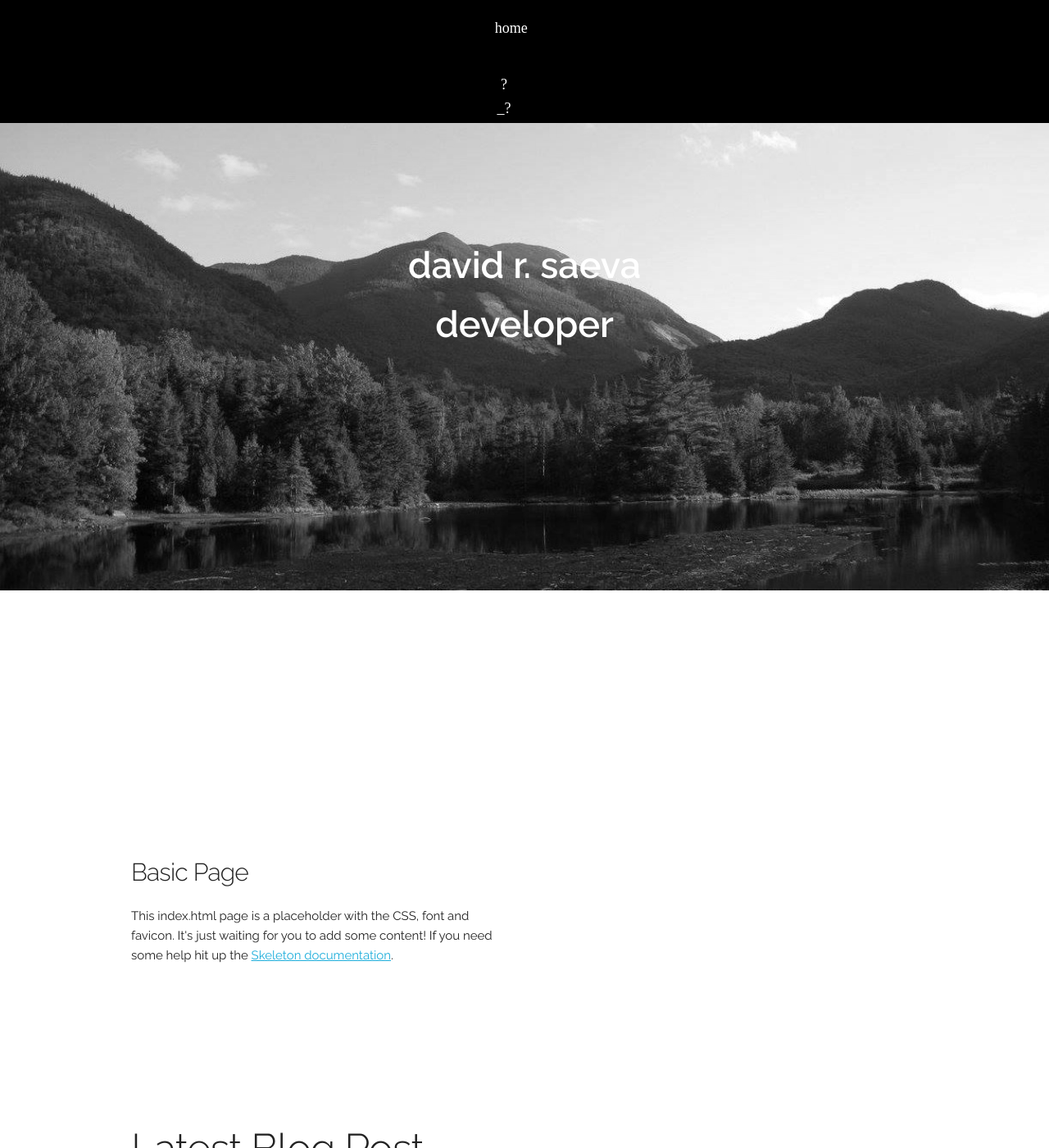
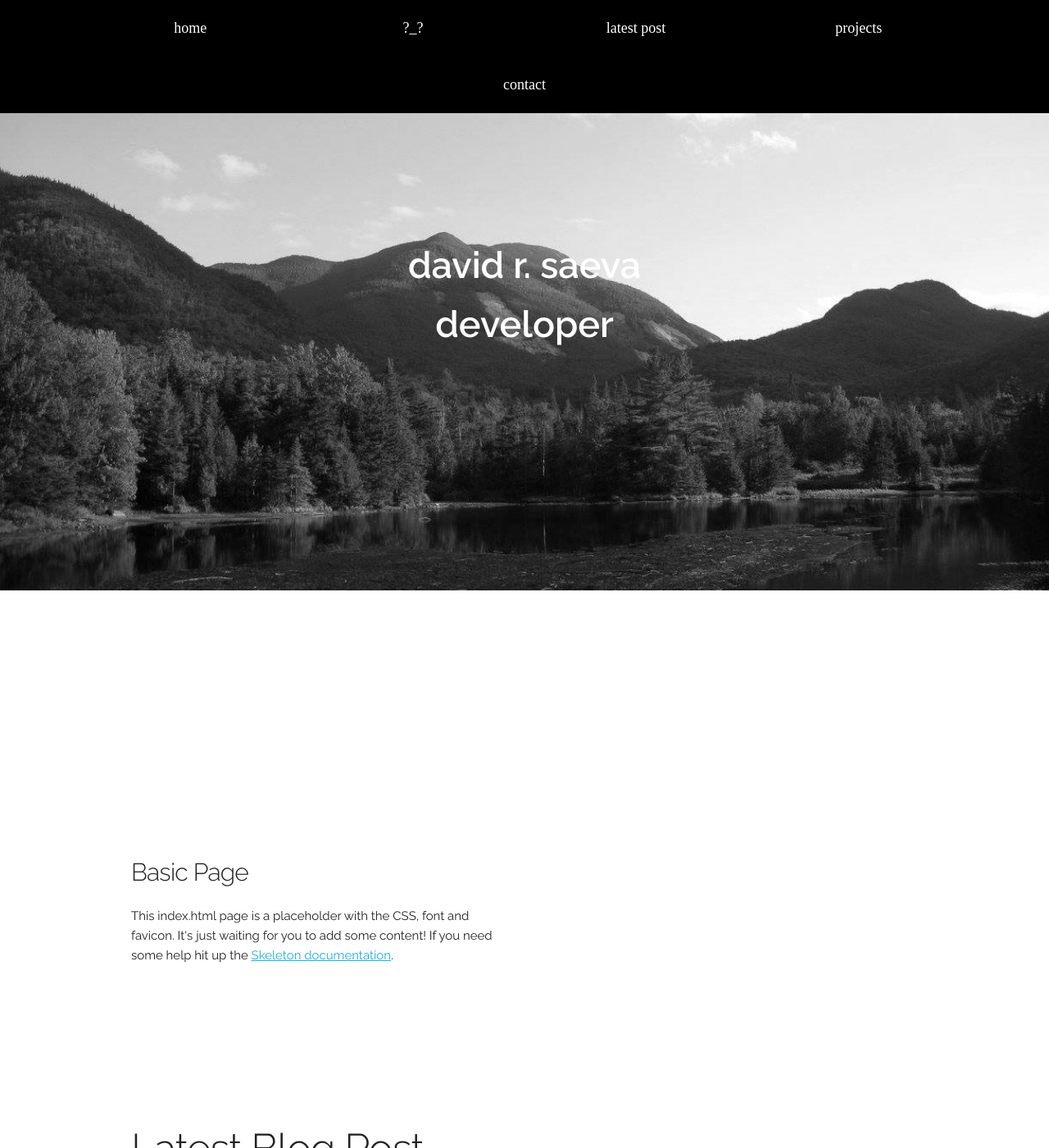
Before and after one commit to drsaeva/drsaeva.github.io, a Jekyll site: the page temp.html, which Jekyll copies as it is, in a window 1280 px wide and 1400 px high. Shown: the whole window at 82% size. Built offline with Jekyll 4.4.1, drawn with Linux system fonts in a browser that asks for light colours; nearby versions of some CDN libraries; comment, search, counter and statistics services are not loaded.

Commit message:
Update temp.css

```diff
--- a/css/temp.css
+++ b/css/temp.css
@@ -47,12 +47,12 @@
   height: 100%;
 }
 .nav_header li {
-  display: block;
+  display: inline-block;
 }
 
-/*.nav_header > li {
-  display: block;
-}*/
+.nav_header > li {
+  display: inline-block;
+}
 
 .nav_header > li a {
   font-size: 18px;
@@ -231,10 +231,13 @@
     display: inline-block;
     list-style: none;
     float: none;
-    margin:0; }
+    margin:0;
+    width: 100%;
+  }
 
   .nav_header > li {
     float: none;
+    display: inline-block;
     /*padding:37px 20px 20px 20px;*/
     padding: 20px;
     margin:0;
```
